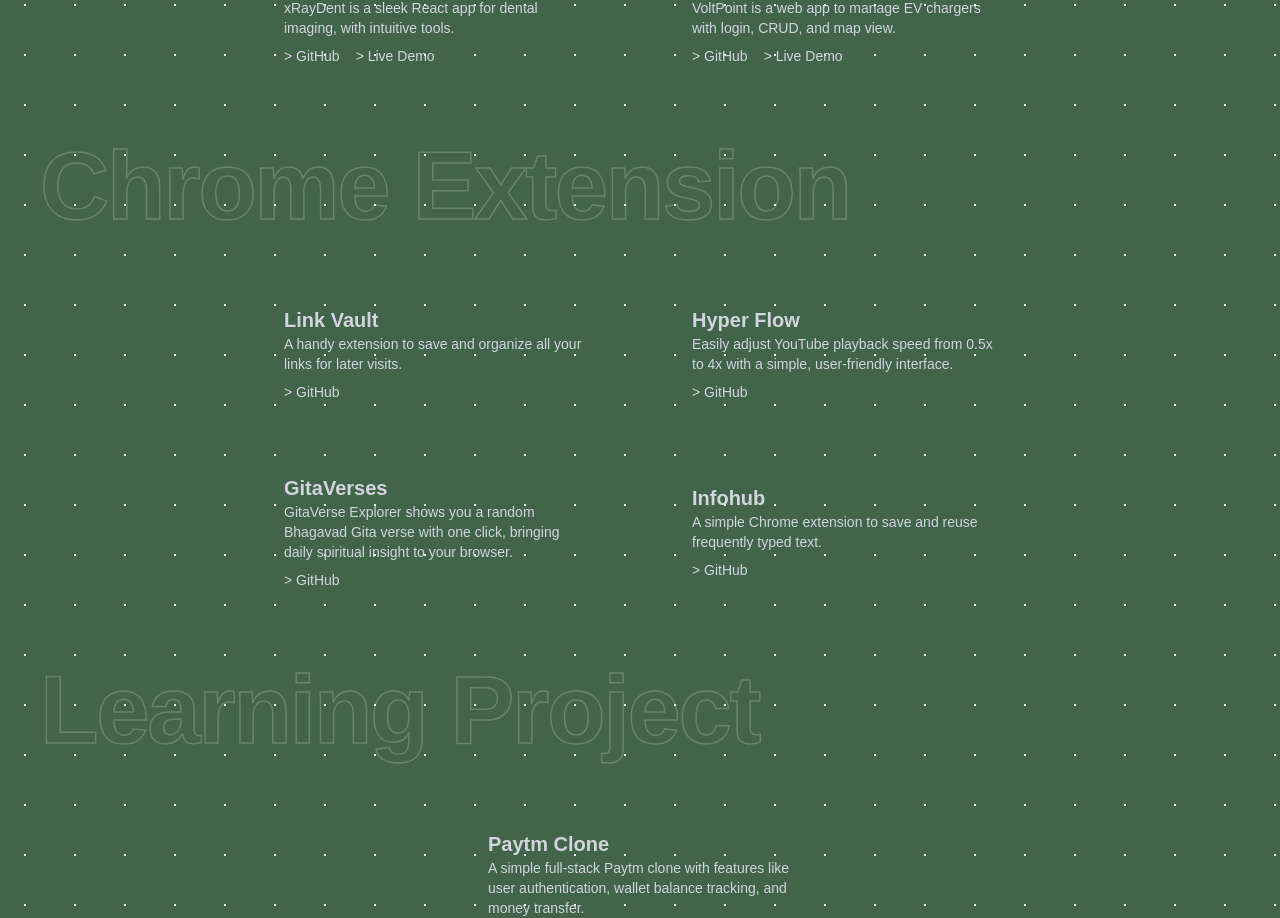
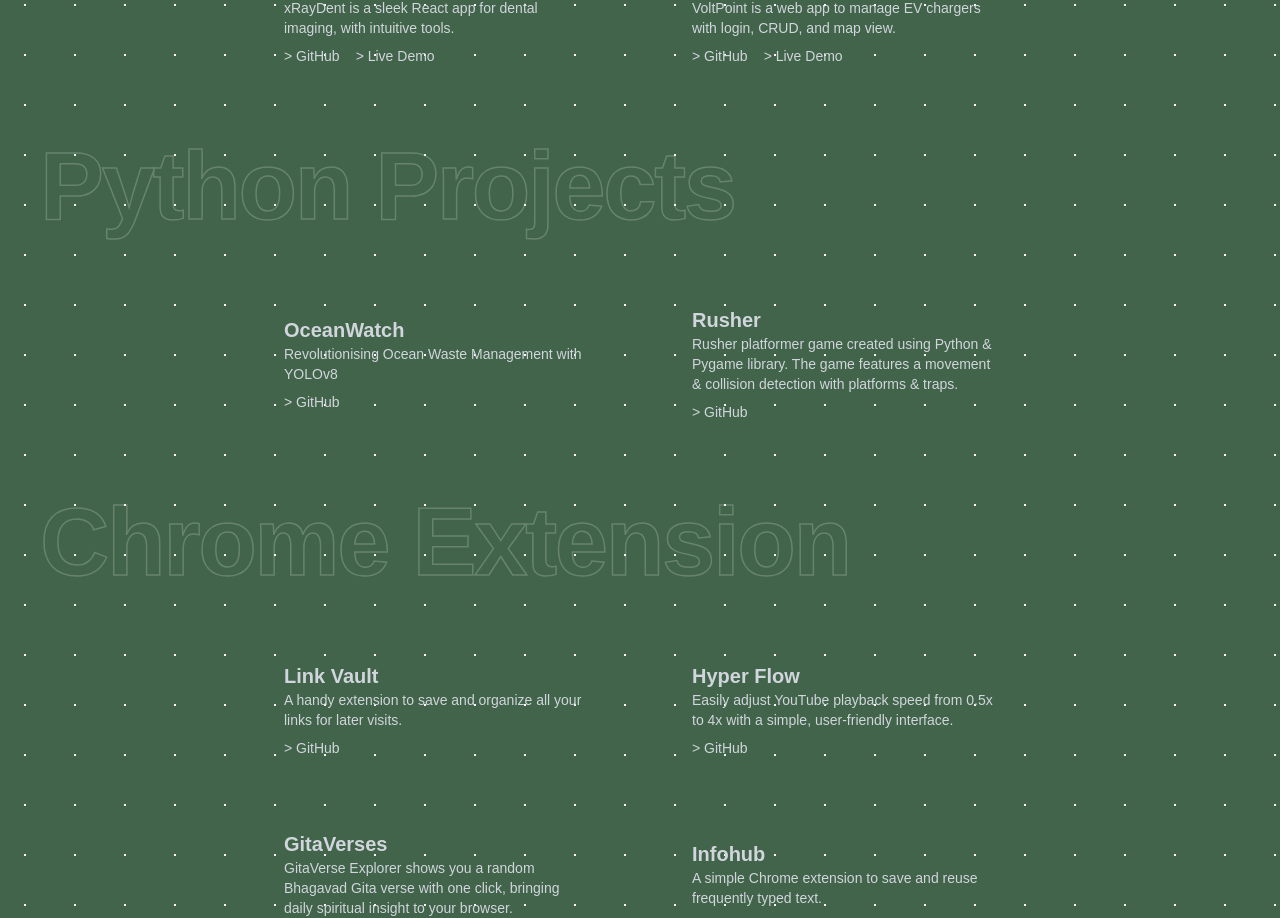
Before and after one commit to venomusblood568/venomusblood568.github.io, a Next.js app: page /project in a window 1280 px wide. Shown: the part 1020-1938 px from the top of the page. Built offline with nearby package versions, Linux system fonts and the light colour scheme.

Commit message:
Project update

```diff
--- a/app/project/page.tsx
+++ b/app/project/page.tsx
@@ -164,6 +164,51 @@ export default function Project() {
         </div>
       </div>
       <h1 className="text-8xl font-bold tracking-tight py-4 px-10 opacity-20 text-outline">
+        Python Projects
+      </h1>
+      <div className="flex flex-wrap justify-center gap-2 px-12 py-6">
+        {/* card 1*/}
+        <div className="max-w-sm p-6 m-2 px-10 rounded-2xl flex items-center gap-2 text-gray-300 hover:cursor-pointer hover:opacity-50 hover:bg-gray-600 hover:text-white transition duration-200">
+          <div>
+            <h2 className="text-xl font-semibold">OceanWatch</h2>
+            <p className="text-sm">
+              Revolutionising Ocean Waste Management with YOLOv8
+            </p>
+            <div className="mt-2 flex gap-4 text-sm">
+              <a
+                href="https://github.com/venomusblood568/OceanWatch"
+                className="hover:underline hover:scale-110"
+                target="_blank"
+                rel="noopener noreferrer"
+              >
+                &gt; GitHub
+              </a>
+            </div>
+          </div>
+        </div>
+        {/* card 2 */}
+        <div className="max-w-sm p-6 m-2 px-10 rounded-2xl flex items-center gap-2 text-gray-300 hover:cursor-pointer hover:opacity-50 hover:bg-gray-600 hover:text-white transition duration-200">
+          <div>
+            <h2 className="text-xl font-semibold">Rusher</h2>
+            <p className="text-sm">
+              Rusher platformer game created using Python &
+              Pygame library. The game features a movement & collision detection
+              with platforms &  traps.
+            </p>
+            <div className="mt-2 flex gap-4 text-sm">
+              <a
+                href="https://github.com/venomusblood568/Project5/tree/main/Rusher"
+                className="hover:underline hover:scale-105"
+                target="_blank"
+                rel="noopener noreferrer"
+              >
+                &gt; GitHub
+              </a>
+            </div>
+          </div>
+        </div>
+      </div>
+      <h1 className="text-8xl font-bold tracking-tight py-4 px-10 opacity-20 text-outline">
         Chrome Extension
       </h1>
       <div className="flex flex-wrap justify-center gap-2 px-12 py-6">
```
